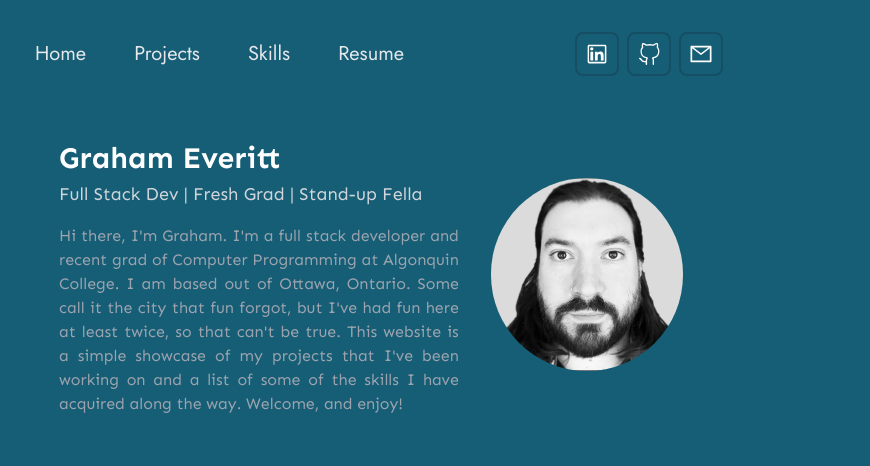
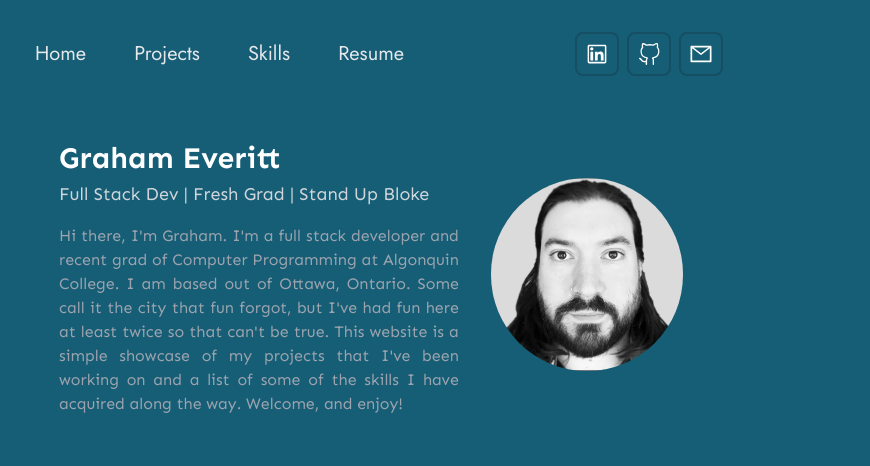
Before and after one commit to grahamcodes/mortfolio, a Next.js app: page / in a window 1280 px wide. Shown: the top 466 px of the page, without its empty margins (269-1139 px from the left). Built offline with nearby package versions, Linux system fonts and the light colour scheme.

Commit message:
Swap out apostrophes for $apos;

```diff
--- a/components/About/About.component.tsx
+++ b/components/About/About.component.tsx
@@ -1,7 +1,5 @@
 import Image from "next/image";
 import Link from "next/link";
-
-import { HiOutlineArrowNarrowRight } from "../Icons";
 
 const About = () => {
   return (
@@ -9,13 +7,13 @@ const About = () => {
       <div className="sm:w-2/3">
         <p className="text-3xl font-bold text-white">Graham Everitt</p>
         <p className="mt-1 text-lg font-medium text-gray-300">
-          Full Stack Dev | Fresh Grad | Stand-up Fella
+          Full Stack Dev | Fresh Grad | Stand Up Bloke
         </p>
 
         <p className="mt-4 text-gray-400 text-justify">
-          Hi there, I'm Graham. I'm a full stack developer and recent grad of Computer Programming at Algonquin College.
-          I am based out of Ottawa, Ontario. Some call it the city that fun forgot, but I've had fun here at least twice, so that can't be true.
-          This website is a simple showcase of my projects that I've been working on and a list of some of the skills I have acquired along the way.
+          Hi there, I&apos;m Graham. I&apos;m a full stack developer and recent grad of Computer Programming at Algonquin College.
+          I am based out of Ottawa, Ontario. Some call it the city that fun forgot, but I&apos;ve had fun here at least twice so that can&apos;t be true.
+          This website is a simple showcase of my projects that I&apos;ve been working on and a list of some of the skills I have acquired along the way.
           Welcome, and enjoy!
         </p>
       </div>
--- a/components/Projects/Projects.component.tsx
+++ b/components/Projects/Projects.component.tsx
@@ -36,7 +36,7 @@ const Projects: React.FC = () => {
     {
       title: "This Website",
       content: "This is the site you're looking at right now! This is my first forray into React and while this static site is simple, it has really been an exciting and eye-opening introduction to power of modern web-dev. Built with React, Next.js, and styled with Tailwind CSS.",
-      link: "https://github.com/grahamcodes/MorseCoder"
+      link: "https://github.com/grahamcodes/portfolio"
     }
   ]
 
@@ -50,7 +50,7 @@ const Projects: React.FC = () => {
 
   return (
     <div className="my-16 px-3 font-sen" id="projects">
-      <p className="text-3xl font-bold text-white">Things I've Made</p>
+      <p className="text-3xl font-bold text-white">Things I&apos;ve Made</p>
 
       {/* Cards and info text*/}
       <div className="flex flex-col sm:flex-row justify-around gap-10 p-4 sm:p-8">
```
